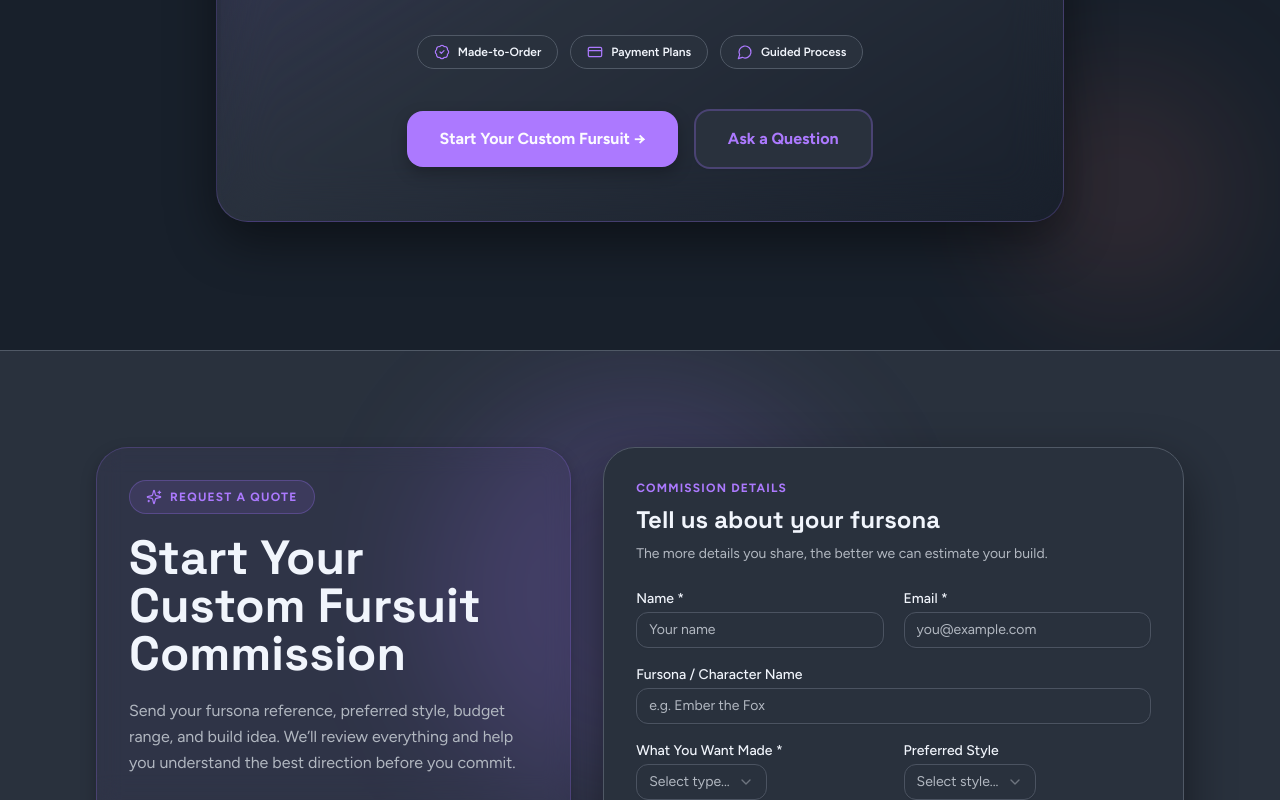
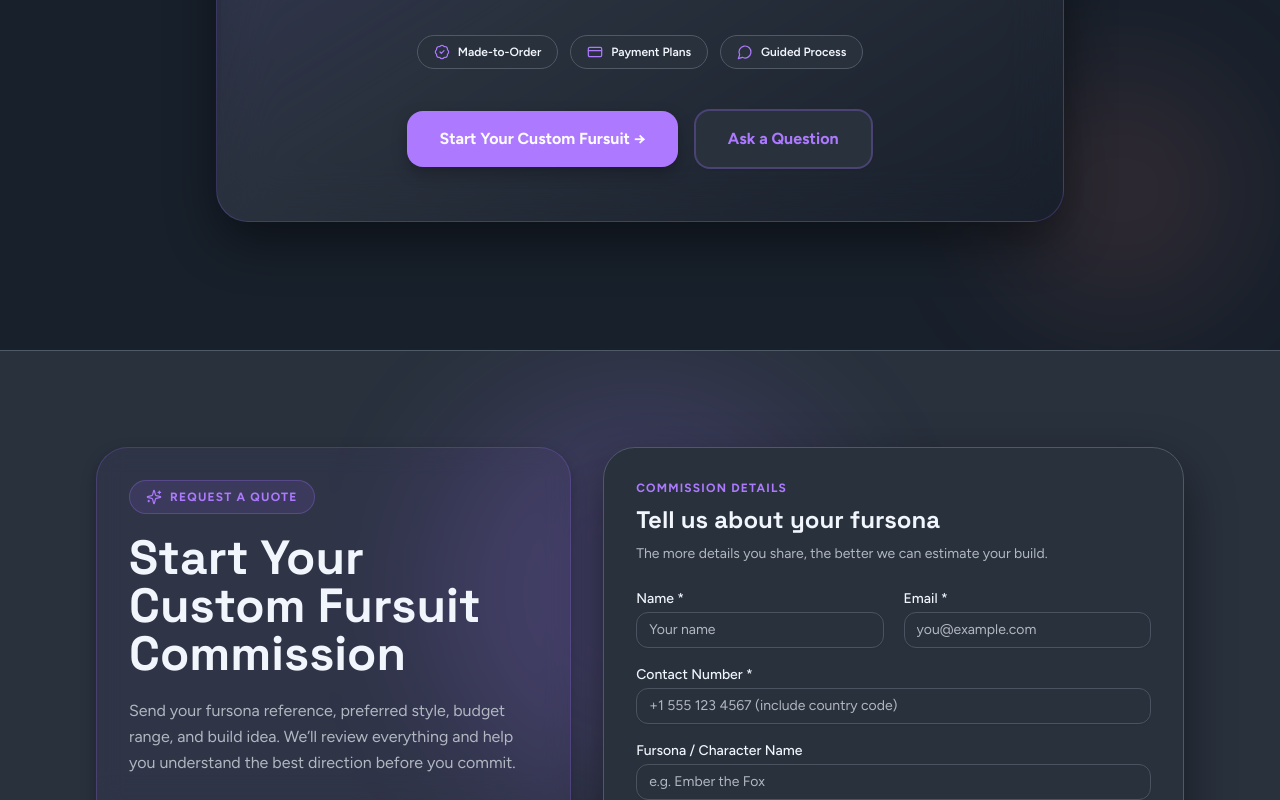
Before and after one commit to naeemsan/furnfurry-site, a React (Vite) app: page / in a window 1280 px wide. Shown: the part 11200-12000 px from the top of the page. Built offline with nearby package versions, Linux system fonts and the light colour scheme; what @caffeineai/core-infrastructure would draw is missing.

Commit message:
Contact Form Updated

```diff
--- a/src/pages/sections/ContactFooter.tsx
+++ b/src/pages/sections/ContactFooter.tsx
@@ -110,6 +110,7 @@ const SOCIAL_LINKS = [
 interface FormValues {
   name: string;
   email: string;
+  contactNumber: string; // ✅ ADDED
   fursonaName: string;
   commissionType: string;
   style: string;
@@ -134,6 +135,7 @@ export function ContactFooter() {
     defaultValues: {
   name: "",
   email: "",
+  contactNumber: "", // ✅ ADDED
   fursonaName: "",
   commissionType: "",
   style: "",
@@ -180,6 +182,7 @@ export function ContactFooter() {
         body: JSON.stringify({
   name: data.name,
   email: data.email,
+  contactNumber: data.contactNumber, // ✅ ADDED
   fursonaName: data.fursonaName,
   commissionType: data.commissionType,
   style: data.style,
@@ -385,6 +388,24 @@ export function ContactFooter() {
                           </p>
                         )}
                       </div>
+                    </div>
+
+                    <div className="sm:col-span-2 space-y-1.5">
+  <Label htmlFor="contact-number">Contact Number *</Label>
+  <Input
+    id="contact-number"
+    type="tel"
+    placeholder="+1 555 123 4567 (include country code)"
+    className="rounded-xl"
+    {...register("contactNumber", {
+      required: "Contact number is required",
+    })}
+  />
+  {errors.contactNumber && (
+    <p className="text-xs text-destructive">
+      {errors.contactNumber.message}
+    </p>
+  )}
 </div>
 
                     <div className="space-y-1.5">
```
Lines whose indentation alone changed are shown as unchanged.
